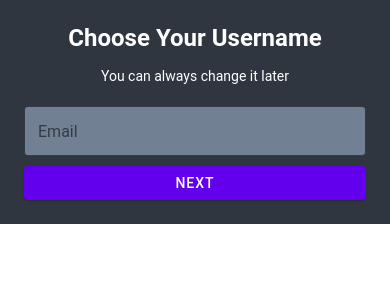
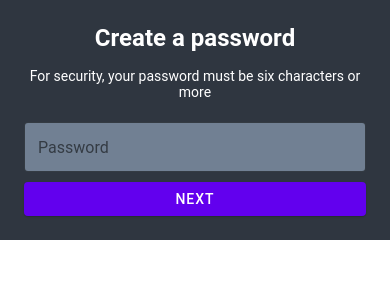
Before and after one commit to rahulsharma991/instagram-clone, a React Native app: screen / in a window 390 px wide. Shown: the top 300 px of the page. Built offline with nearby package versions, Linux system fonts and the light colour scheme.

Commit message:
add password screen

```diff
--- a/src/App.tsx
+++ b/src/App.tsx
@@ -4,13 +4,14 @@ import {
   View,
   SafeAreaView
 } from 'react-native';
-import Signup from './Screens/Signup';
+import Signup from './Screens/Username';
+import Password from './Screens/Password';
 
 function App() {
   return (
     <SafeAreaView style={styles.container}>
       <View style={styles.contentWrap}>
-        <Signup />
+        <Password />
       </View>
     </SafeAreaView>
   );
--- /dev/null
+++ b/src/Screens/Password.tsx
@@ -0,0 +1,61 @@
+import * as React from 'react';
+import { View, StyleSheet } from 'react-native';
+import { Text, useTheme, TextInput, Button } from 'react-native-paper';
+
+export default function Signup({
+
+}) {
+    const { colors } = useTheme();
+    const [username, setUsername] = React.useState<string>('');
+    return (
+        <View style={styles.container}>
+            <View style={styles.titleWrap}>
+                <Text style={styles.title}>Create a password</Text>
+                <Text style={styles.subTitle}>For security, your password must be six characters or more</Text>
+            </View>
+            <TextInput
+                label="Password"
+                value={username}
+                mode={'outlined'}
+                onChangeText={value => setUsername(value)}
+                style={styles.input}
+                textContentType={"password"}
+            />
+            {/* @TODO: Add remeber me check box */}
+            <Button onPress={() => {console.log('clicked!')}} mode={'contained'}>Next</Button>
+        </View>
+    );
+}
+
+const styles = StyleSheet.create({
+    container: {
+        height: '100%',
+    },
+    titleWrap: {
+        alignSelf: 'center',
+        marginBottom: 16,
+    },
+    title: {
+        fontSize: 24,
+        color: '#ffff',
+        fontWeight: '600',
+        marginBottom: 16,
+        textAlign: 'center'
+    },
+    subTitle: {
+        fontSize: 14, //@TODO: Make me constant.
+        color: '#ffff',
+        fontWeight: '400',
+        textAlign: 'center'
+    },
+    input: {
+        height: 48,
+        borderRadius: 2,
+        backgroundColor: "#718093",
+        color: "#ffff",
+        borderColor: "#ffff",
+        marginBottom: 10
+
+    }
+
+})
```
Also changed, not shown: src/Screens/Username.tsx (renamed from src/Screens/Signup.tsx).
